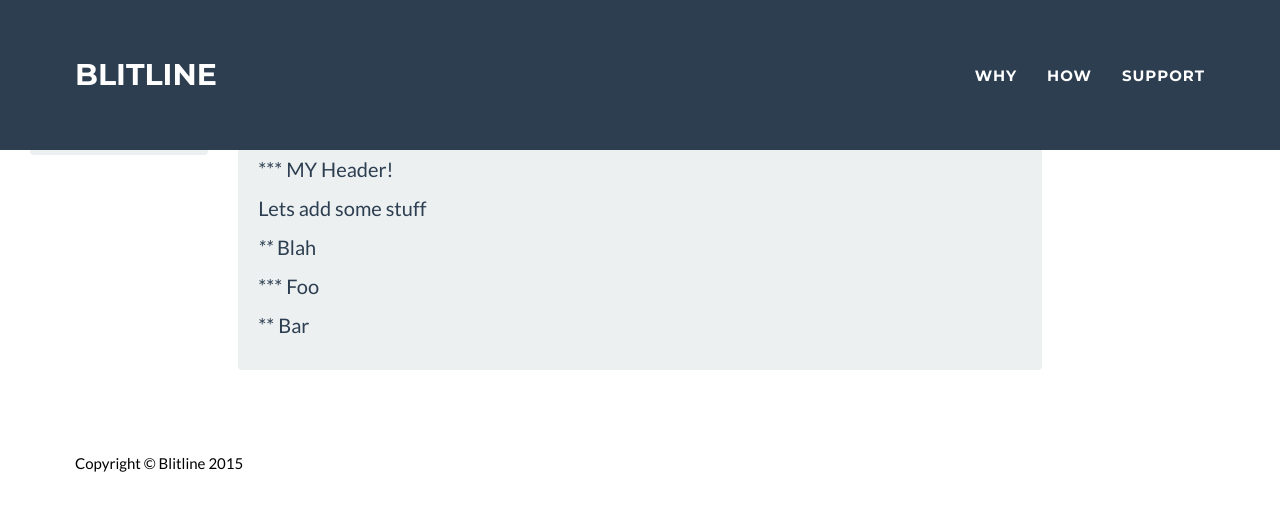
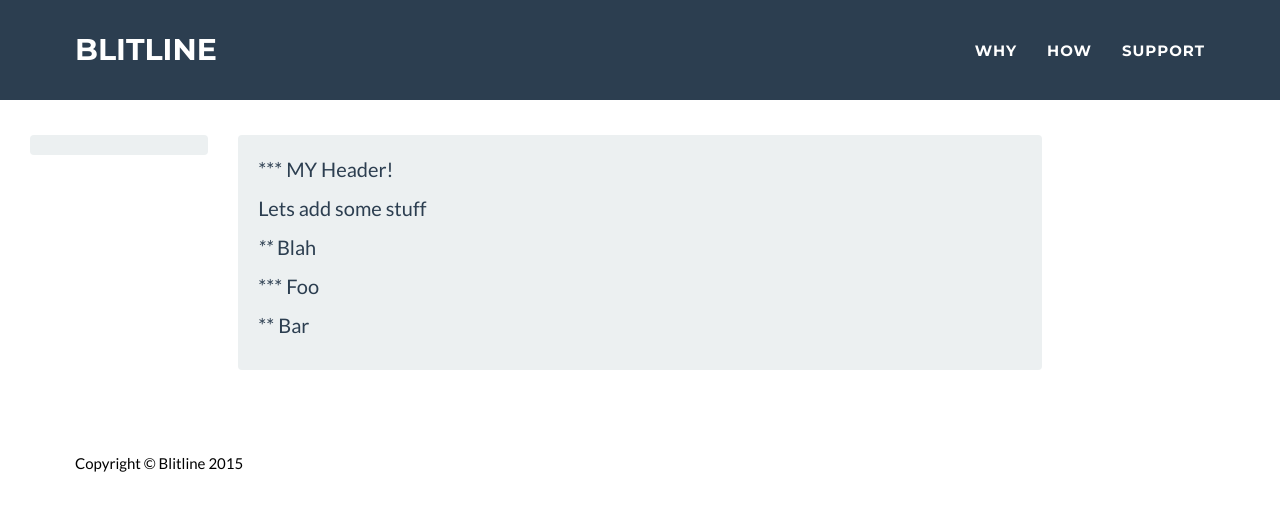
Before and after one commit to blitline-dev/blitline-dev.github.io, a Jekyll site: the page built from articles/test_article.md, in a window 1280 px wide. Shown: the top 511 px of the page. Built offline with Jekyll 4.4.1, drawn with Linux system fonts in a browser that asks for light colours; some web fonts are replaced.

Commit message:
Update freelancer.css

```diff
--- a/assets/stylesheets/freelancer.css
+++ b/assets/stylesheets/freelancer.css
@@ -125,7 +125,6 @@ header .intro-text .skills {
 
 @media(min-width:768px) {
     .navbar-fixed-top {
-        padding: 25px 0;
         -webkit-transition: padding .3s;
         -moz-transition: padding .3s;
         transition: padding .3s;
```
